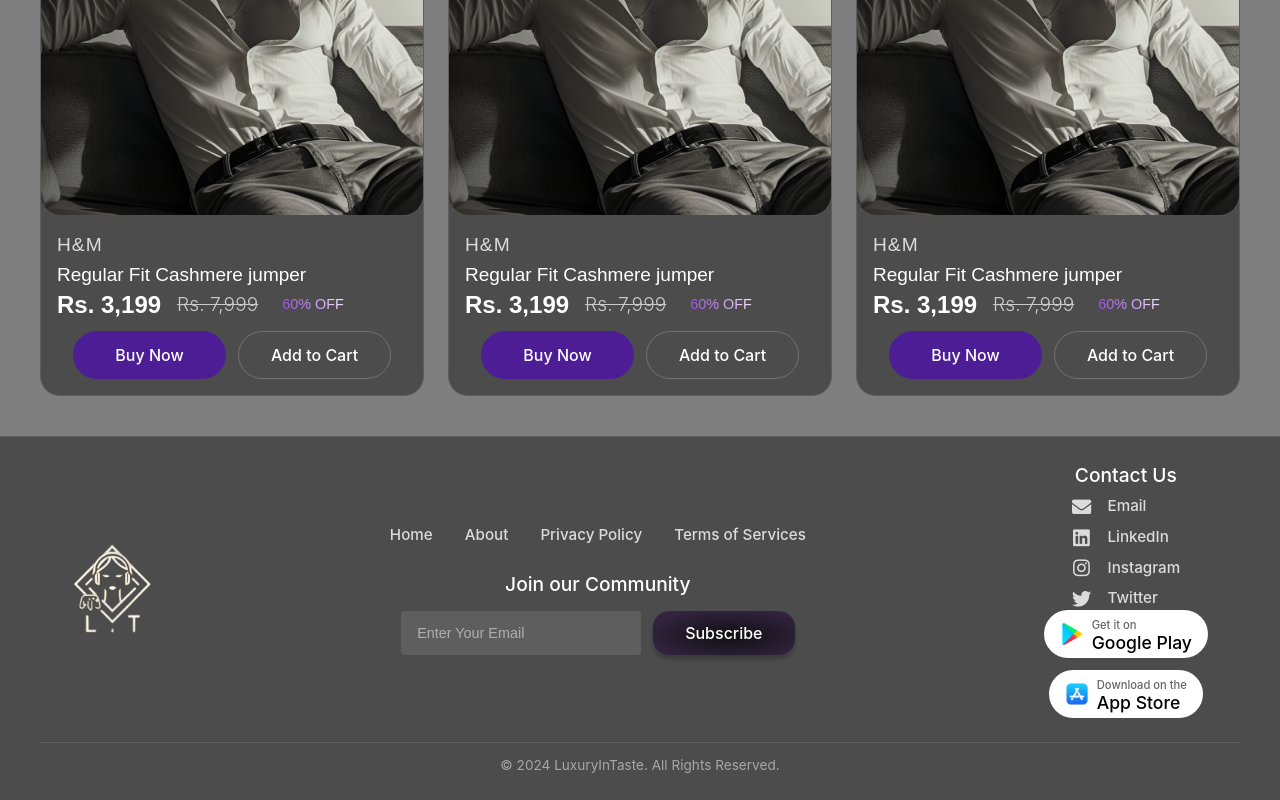
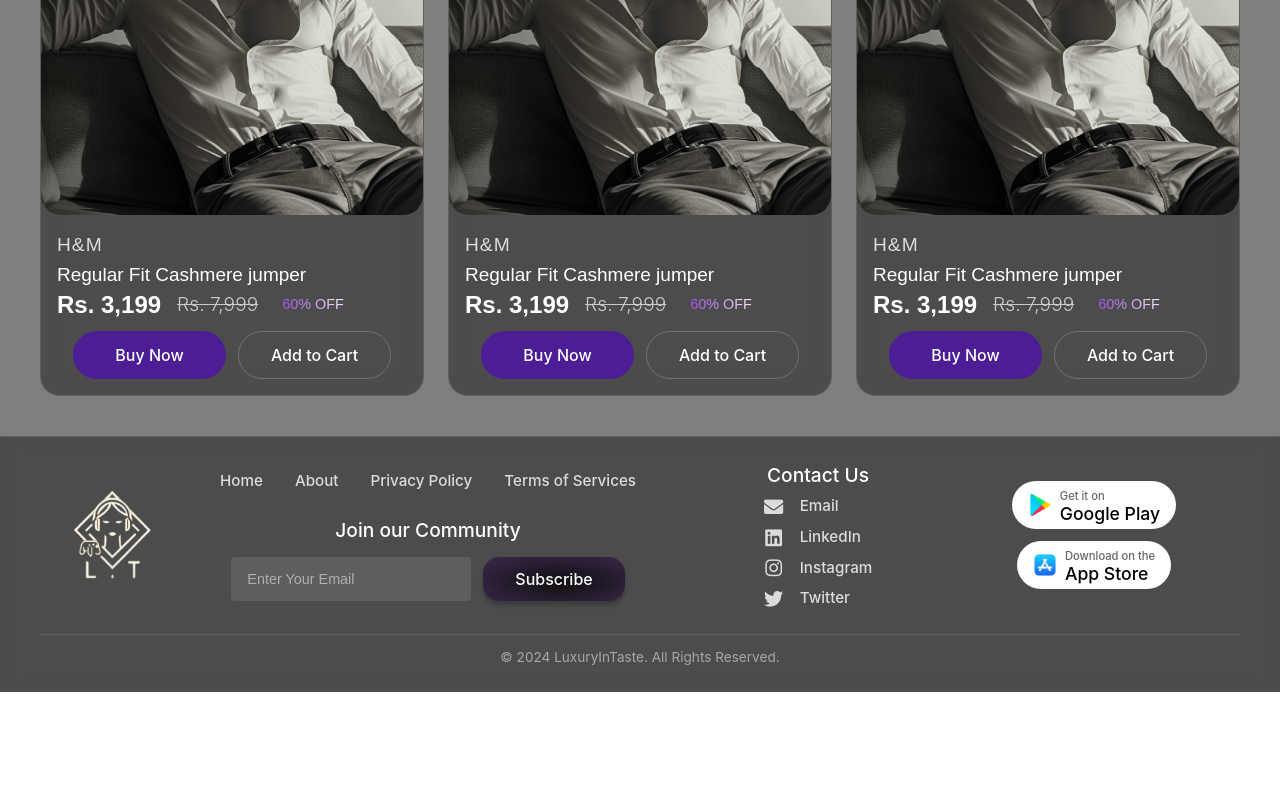
Before and after one commit to luxuryintaste-LIT/lit-ecommerce-backend, a React (Vite) app: page / in a window 1280 px wide. Shown: the part 1220-2020 px from the top of the page. After the commit the page ends 1912 px from the top, so only its background shows below. Built offline with nearby package versions, Linux system fonts and the light colour scheme.

Commit message:
footer changee

```diff
--- a/src/components/Footer.jsx
+++ b/src/components/Footer.jsx
@@ -33,7 +33,6 @@ const Footer = () => {
             </div>
           </div>
 
-          <div className="contact-downloads-container">
           <div className="contact-section">
             <h3>Contact Us</h3>
             <div className="social-links">
@@ -74,7 +73,6 @@ const Footer = () => {
           </div>
         </div>
       </div>
-      </div>
       <div className="footer-bottom">
         <p>© 2024 LuxuryInTaste. All Rights Reserved.</p>
       </div>
--- a/src/styles/Footer.css
+++ b/src/styles/Footer.css
@@ -356,14 +356,14 @@
     min-width: 100px;
   }
 
-  .contact-downloads-container {
+  .footer-right {
     width: 100%;
     display: flex;
     flex-direction: row;
     justify-content: space-between;
     align-items: flex-start;
+    order: 1;
     margin-bottom: 2rem;
-    order: 1;
   }
 
   .contact-section {
```
Lines whose indentation alone changed are shown as unchanged.
